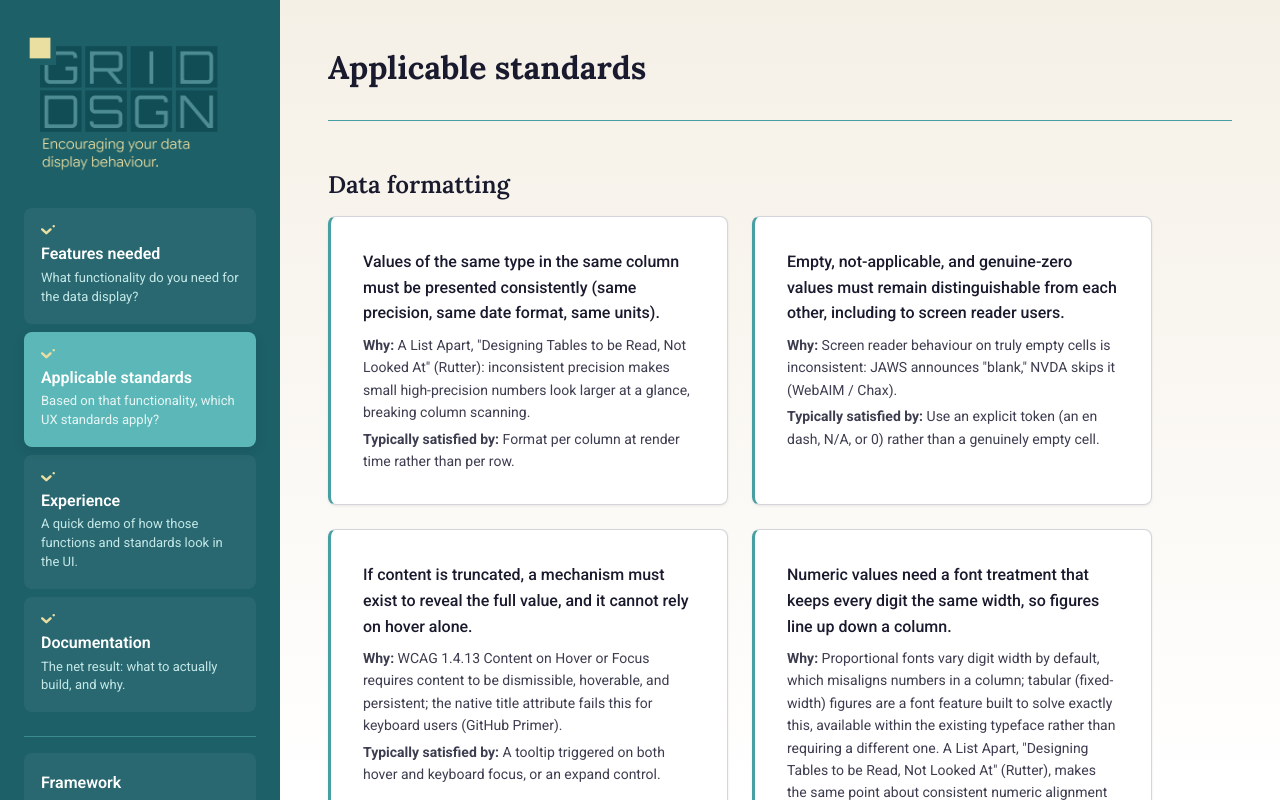
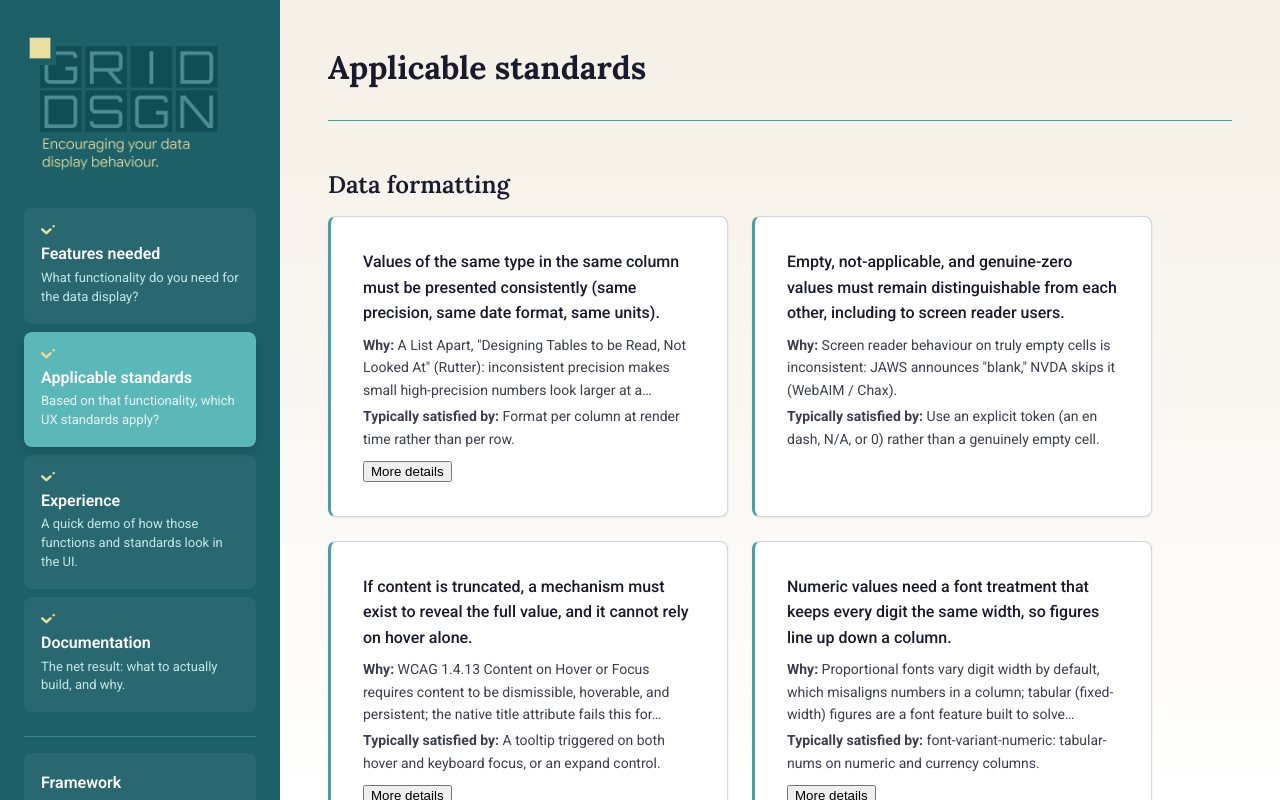
Before and after one commit to puneetsyaloutlook/grabledesigner, a React (Vite) app: page /standards in a window 1280 px wide. Shown: the top 800 px of the page. Built offline with nearby package versions, Linux system fonts and the light colour scheme.

Commit message:
Add files via upload

```diff
--- a/src/pages/Standards.jsx
+++ b/src/pages/Standards.jsx
@@ -1,19 +1,33 @@
+import { useState } from 'react';
 import { useSearchParams } from 'react-router-dom';
 import { decodeSelections } from '../lib/selectionState';
 import { computeDerivedFlags } from '../lib/selectionSchema';
 import { applicableStandards } from '../lib/standards';
 import { accentFor } from '../lib/categoryAccent';
+import Drawer from '../components/Drawer';
+
+const TRUNCATE_AT = 150;
+
+function truncate(text, maxLen) {
+  if (text.length <= maxLen) return text;
+  const cut = text.slice(0, maxLen);
+  const lastSpace = cut.lastIndexOf(' ');
+  return (lastSpace > 0 ? cut.slice(0, lastSpace) : cut) + '\u2026';
+}
 
 export default function Standards() {
   const [searchParams] = useSearchParams();
   const selections = decodeSelections(searchParams);
   const derived = computeDerivedFlags(selections);
   const results = applicableStandards(selections, derived);
+  const [openId, setOpenId] = useState(null);
 
   const byCategory = results.reduce((acc, entry) => {
     (acc[entry.category] ||= []).push(entry);
     return acc;
   }, {});
+
+  const openEntry = results.find((e) => e.id === openId);
 
   return (
     <div>
@@ -35,7 +49,12 @@ export default function Standards() {
         <section key={category} style={{ marginBottom: 'var(--space-2xl)' }}>
           <h2>{category}</h2>
           <div className="canvas-grid-capped">
-            {entries.map((entry) => (
+            {entries.map((entry) => {
+              const whyNeedsMore = entry.why.length > TRUNCATE_AT;
+              const typicalNeedsMore = entry.typical.length > TRUNCATE_AT;
+              const needsMore = whyNeedsMore || typicalNeedsMore;
+
+              return (
                 <div
                   key={entry.id}
                   className="card"
@@ -43,16 +62,40 @@ export default function Standards() {
                 >
                   <p style={{ fontWeight: 500, margin: '0 0 var(--space-sm)' }}>{entry.requirement}</p>
                   <p style={{ fontSize: 'var(--text-sm-size)', color: 'var(--text-secondary)', margin: '0 0 var(--space-xs)' }}>
-                  <strong>Why: </strong>{entry.why}
+                    <strong>Why: </strong>{whyNeedsMore ? truncate(entry.why, TRUNCATE_AT) : entry.why}
                   </p>
-                <p style={{ fontSize: 'var(--text-sm-size)', color: 'var(--text-secondary)', margin: 0 }}>
-                  <strong>Typically satisfied by: </strong>{entry.typical}
+                  <p style={{ fontSize: 'var(--text-sm-size)', color: 'var(--text-secondary)', margin: needsMore ? '0 0 var(--space-sm)' : 0 }}>
+                    <strong>Typically satisfied by: </strong>{typicalNeedsMore ? truncate(entry.typical, TRUNCATE_AT) : entry.typical}
                   </p>
+                  {needsMore && (
+                    <button type="button" className="card-more-link" onClick={() => setOpenId(entry.id)}>
+                      More details
+                    </button>
+                  )}
                 </div>
-            ))}
+              );
+            })}
           </div>
         </section>
       ))}
+
+      <Drawer
+        open={openEntry !== undefined}
+        onClose={() => setOpenId(null)}
+        title={openEntry ? openEntry.requirement : ''}
+        variant="modal"
+      >
+        {openEntry && (
+          <>
+            <p style={{ margin: '0 0 var(--space-md)' }}>
+              <strong>Why: </strong>{openEntry.why}
+            </p>
+            <p style={{ margin: 0 }}>
+              <strong>Typically satisfied by: </strong>{openEntry.typical}
+            </p>
+          </>
+        )}
+      </Drawer>
 
       <div className="debug-panel">
         <strong>Current selections (debug)</strong>
```
Lines whose indentation alone changed are shown as unchanged.
